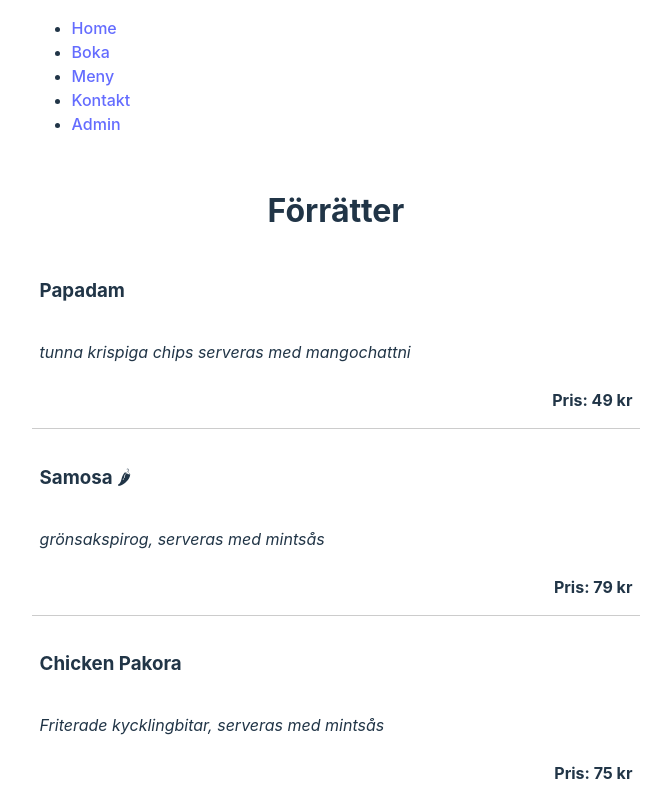
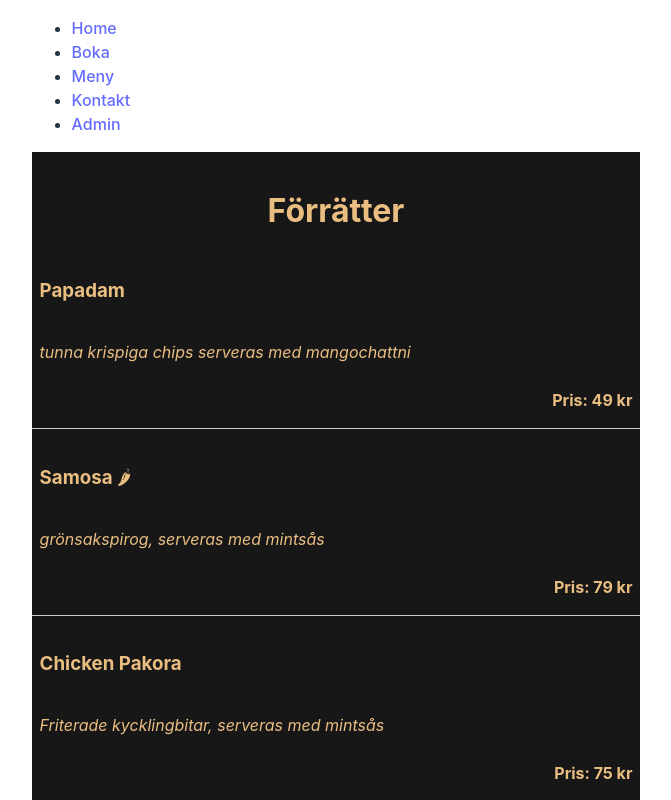
Before and after one commit to Medieinstitutet/the-restaurant-team8, a React (Vite) app: page /menu in a window 1280 px wide. Shown: the top 800 px of the page, without its empty margins (304-975 px from the left). Built offline with nearby package versions, Linux system fonts and the light colour scheme.

Commit message:
some scss

```diff
--- a/src/components/menuCategory/menuCategory.scss
+++ b/src/components/menuCategory/menuCategory.scss
@@ -4,14 +4,13 @@
     display: flex;
     flex-direction: column;
     align-items: flex-start;
-    // padding-left: 0.5rem;
-    // padding-right: 0.5rem;
+   background-color: #171717;
 }
 
 .menu-category-title {
     font-size: 2rem;
     font-weight: bold;
-
+    color: #EABE81;
     margin-bottom: 1rem;
     padding: 0.5rem 0;
     text-align: center;
--- a/src/components/menuItem/MenuItem.scss
+++ b/src/components/menuItem/MenuItem.scss
@@ -10,16 +10,19 @@
 .menu-item-name {
     font-weight: bold;
     margin-left: 0.5rem;
+    color: #EABE81;
 }
 
 .menu-item-description {
     font-style: italic;
     margin-bottom: 0.5rem;
     margin-left: 0.5rem;
+    color: #EABE81;
 }
 
 .menu-item-price {
     align-self: flex-end;
     font-weight: bold;
     margin-right: 0.5rem;
+    color: #EABE81;
 }
```
